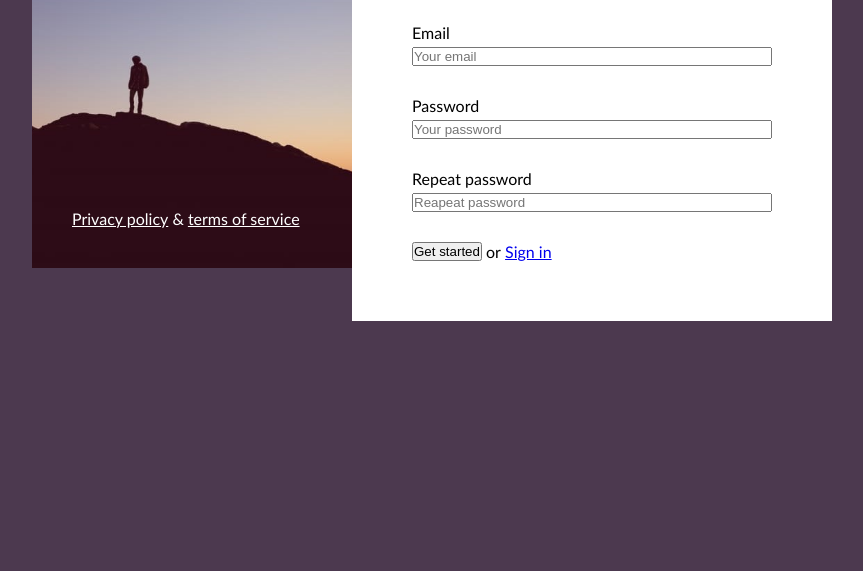
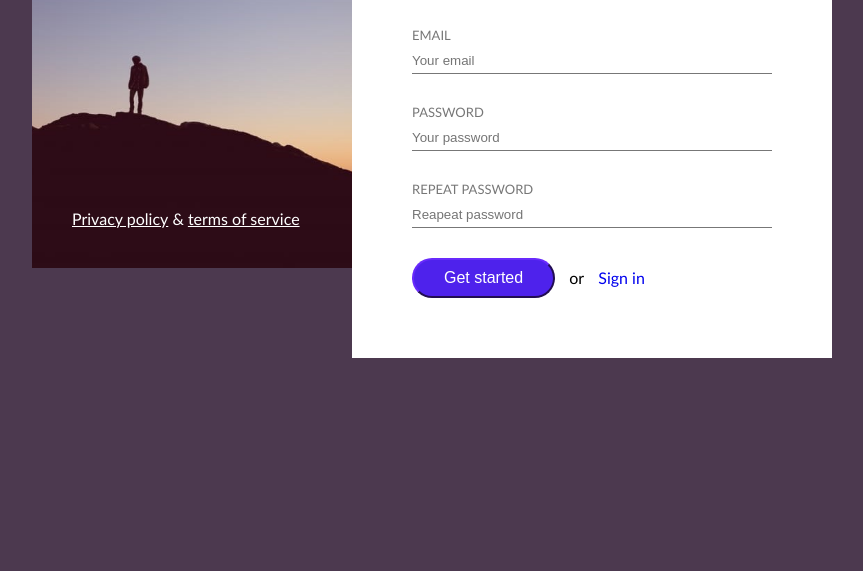
Before and after one commit to PauliusRa1987/5-background-image-and-form, a website: page index.html in a window 1280 px wide. Shown: the part 229-800 px from the top of the page, without its empty margins (208-1071 px from the left). Drawn offline with Linux system fonts and the light colour scheme.

Commit message:
outline and form

```diff
--- a/css/button.css
+++ b/css/button.css
@@ -0,0 +1,13 @@
+.btn {
+    font-size: 16px;
+    line-height: 20px;
+    padding: 8px 30px;
+    border-radius: 20px;
+    color: #fff;
+    border-color: rgb(69, 28, 167);
+    background-color: rgb(78, 34, 236);
+    cursor: pointer;
+}
+.btn:hover {
+    background-color: rgb(22, 114, 114);
+}
--- a/css/form.css
+++ b/css/form.css
@@ -12,7 +12,28 @@
     display: inline-block;
     width: 100%;
     margin-bottom: 5px;
+    text-transform: uppercase;
+    font-size: 13px;
+    color: #777;
 }
 .form > .form-row > .input{
     width: 100%;
+    border: none;
+    border-bottom: 1px solid #777;
+    padding: 5px 0;
+
 }
+.form > .form-row > .input:focus{
+    outline: 1px solid #777 ;
+}
+.form span {
+    line-height: 40px;
+    margin: 0 10px;
+}
+.form a {
+    line-height: 40px;
+    text-decoration: none;
+}
+.form a:hover {
+    text-decoration: underline;
+}
--- a/index.html
+++ b/index.html
@@ -48,7 +48,7 @@
                     <input id="re-pass" type="password" class="input" placeholder="Reapeat password" required>
                 </div>
                 <div class="form-row">
-                    <button type="submit">Get started</button>
+                    <button type="submit" class="btn">Get started</button>
                     <span>or</span>
                     <a href="#">Sign in</a>
                 </div>
```
